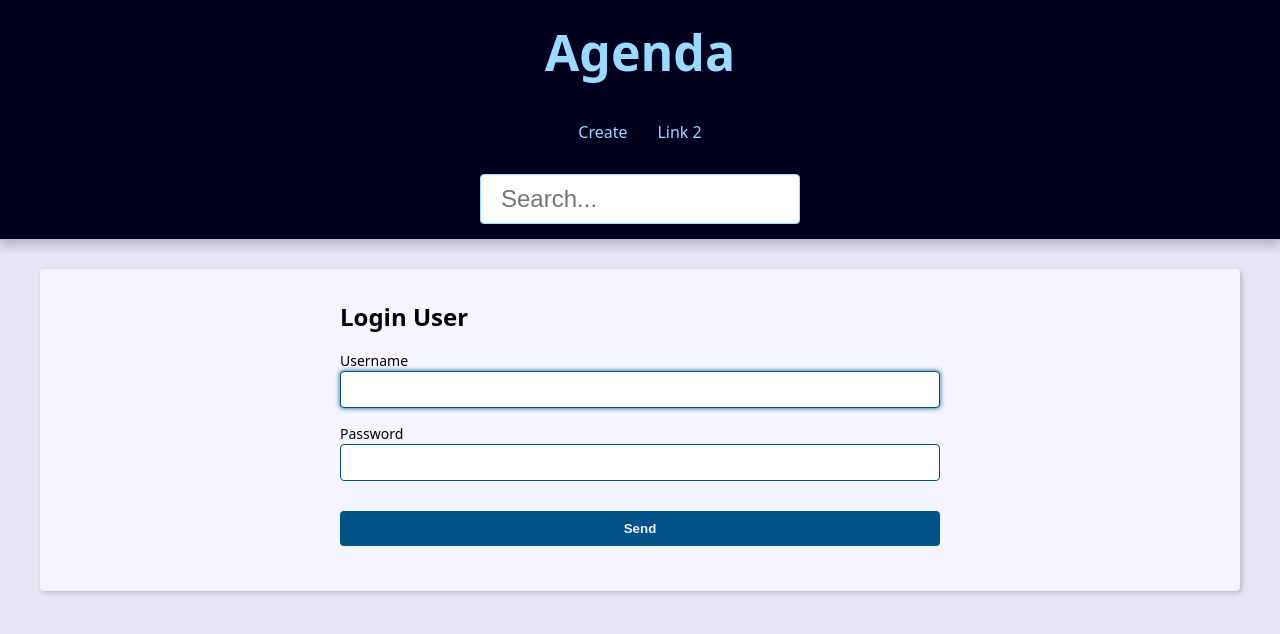
After one commit to PedroCunha06/Projeto_Agenda, a Django app: page /user/login/ in a window 1280 px wide. The commit adds this page. Shown: the top 634 px of the page. Run offline with Django 5.2, Linux system fonts and the light colour scheme.

Commit message:
Add login and logout users

```diff
--- a/base_static/global/css/style.css
+++ b/base_static/global/css/style.css
@@ -337,6 +337,10 @@ svg {
   line-height: var(--small-font-size);
 }
 
+#btn-login {
+  text-decoration: none;
+}
+
 .btn-delete {
   background: tomato;
 }
--- /dev/null
+++ b/contact/templates/contact/login.html
@@ -0,0 +1,16 @@
+{% extends "global/base.html" %}
+
+{% block content %}
+<div class="form-wrapper">
+    <h2>{{ title }}</h2>
+
+    {% if user.is_authenticated %}
+        <p>
+            You are authenticated as {{user.username}}. <br><br>
+            To log out, click <a class="btn" id="btn-login" href="{% url 'contact:logout' %}">here</a>.
+        </p>
+    {% else %}
+        {% include "contact/partials/_user-form.html" %}
+    {% endif %}
+</div>
+{% endblock content %}
--- /dev/null
+++ b/contact/templates/contact/partials/_user-form.html
@@ -0,0 +1,33 @@
+<form action="{{ form_action }}" method="POST">
+
+    {% csrf_token %} <!--Proteção do Django-->
+
+    <div class="form-content">
+        {% for field in form %}
+        <div class="form-group">
+            <label for="{{ field.id_for_label }}">{{ field.label }}</label>
+            {{field}}
+            {{field.errors}} <!--Para mostrar caso haja erros-->
+
+            {% if field.help_text %}
+            <p class="help-text">{{ field.help_text }}</p>
+            {% endif %}
+        </div>
+        {% endfor %}
+        {% if field.non_field_errors %}
+        <div class="form-content">
+            <div class="form-group">
+                <div class="message error">
+                    {{ form.non_field_errors }}
+                </div>
+            </div>
+        </div>
+        {% endif %}
+    </div>
+
+    <div class="form-content">
+        <div class="form-group">
+            <button type="submit" class="btn">Send</button>
+        </div>
+    </div>
+</form>
--- a/contact/urls.py
+++ b/contact/urls.py
@@ -15,4 +15,7 @@ urlpatterns = [
 
     # user (CRUD)
     path('user/register/', views.register, name='create'),
+    path('user/login/', views.login_views, name='login'),
+    path('user/logout/', views.logout_views, name='logout'),
+
 ]
--- a/contact/views/user_forms.py
+++ b/contact/views/user_forms.py
@@ -1,4 +1,6 @@
 from django.contrib import messages
+from django.contrib.auth.forms import AuthenticationForm
+from django.contrib import auth
 from django.shortcuts import render, redirect
 
 from contact.forms import RegisterForm
@@ -22,3 +24,43 @@ def register(request):
             'title': 'Register User'
         }
     )
+
+def login_views(request):
+    form = AuthenticationForm(request)
+
+    if request.method == 'POST':
+        form = AuthenticationForm(request, data=request.POST)
+
+        if form.is_valid():
+            user = form.get_user()
+            auth.login(request, user)
+            messages.success(request, 'Logged in successfully!')
+            return redirect('contact:login')
+
+        messages.error(request, 'Loggin failed')
+
+    return render(
+        request,
+        'contact/login.html',
+        {
+            'form': form,
+            'title': 'Login User'
+        }
+    )
+
+
+def logout_views(request):
+    confirmation = request.POST.get('confirmation', 'no')
+
+    if confirmation == 'yes':
+        auth.logout(request)
+        messages.success(request, 'User logged out')
+        return redirect('contact:login')
+
+    return render(
+        request,
+        'contact/logout.html',
+        {
+            'title': 'Logout User'
+        }
+    )
```
Also changed, not shown: contact/templates/contact/logout.html (added, +16 -0 lines), contact/templates/contact/register.html (+1 -32 lines).
